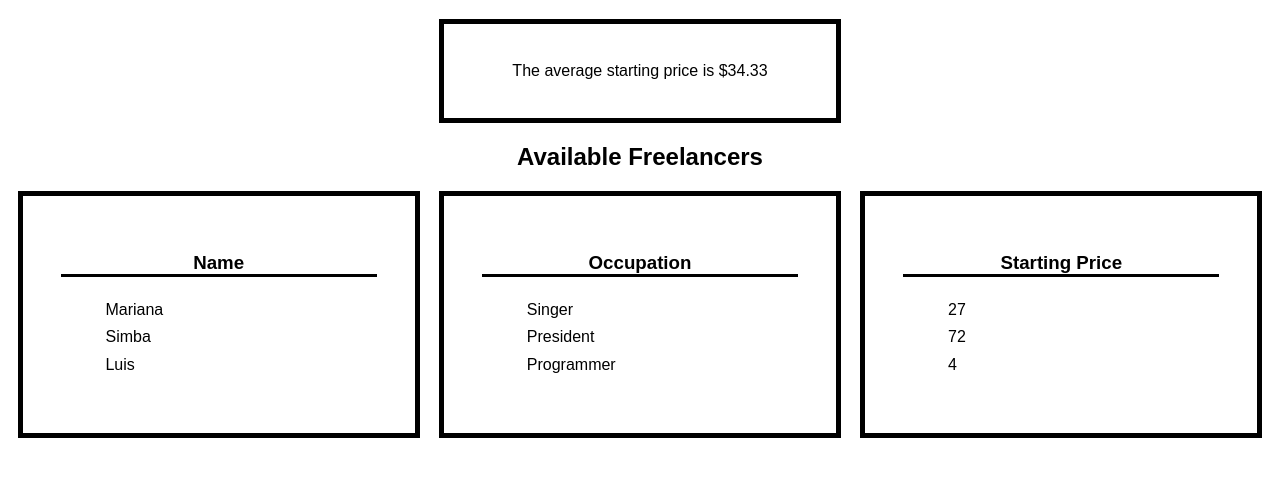
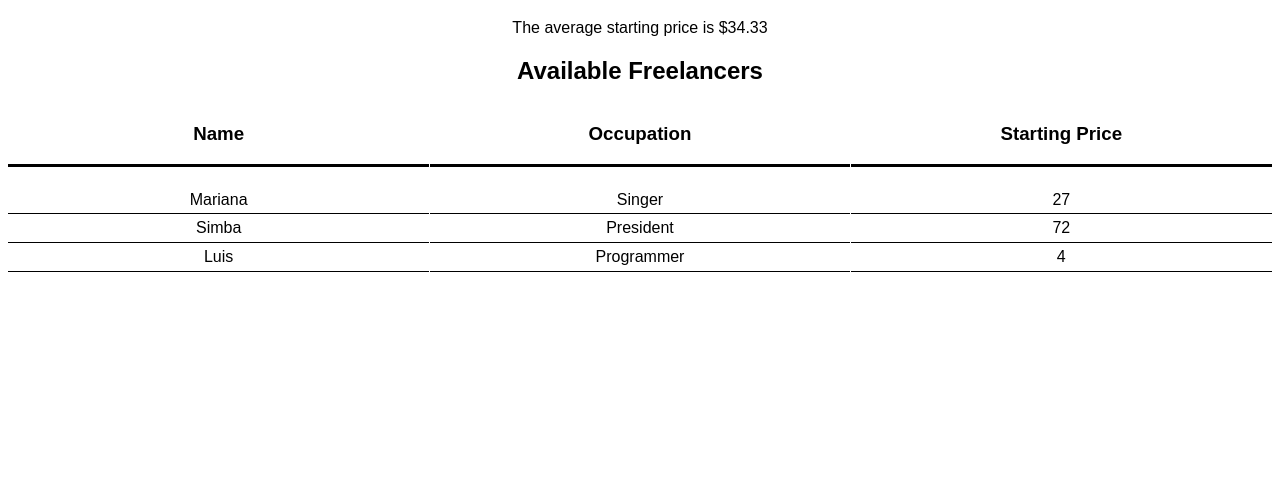
Before and after one commit to maripirescurti/Unit2.FreelancerForum, a plain HTML site: page index.html in a window 1280 px wide. Shown: the part 61-538 px from the top of the page. Drawn offline with Linux system fonts and the light colour scheme.

Commit message:
changed styling

```diff
--- a/style.css
+++ b/style.css
@@ -9,30 +9,26 @@ main {
 
 section {
   display: flex;
-  align-items: start;
-  justify-content:space-around;
+  justify-content: space-around;
 }
 
 div {
   display: inline-block;
-  width: 25%;
-  padding: 3%;
-  border: 5px solid black;
+  width: 33.3%;
+  /* border: 5px solid black; */
 }
 
 h3 {
   border-bottom: 3px solid black;
+  padding-bottom: 1em;
 }
 
 ul {
-  /* display: inline-block; */
-  /* border: 1px solid black; */
   list-style: none;
-  text-align: left;
+  padding-left: 0px;
 }
 
 li {
-  /* border: 1px solid black; */
-  /* list-style: none; */
   padding: .3em;
+  border-bottom: 1px solid black;
 }
```
